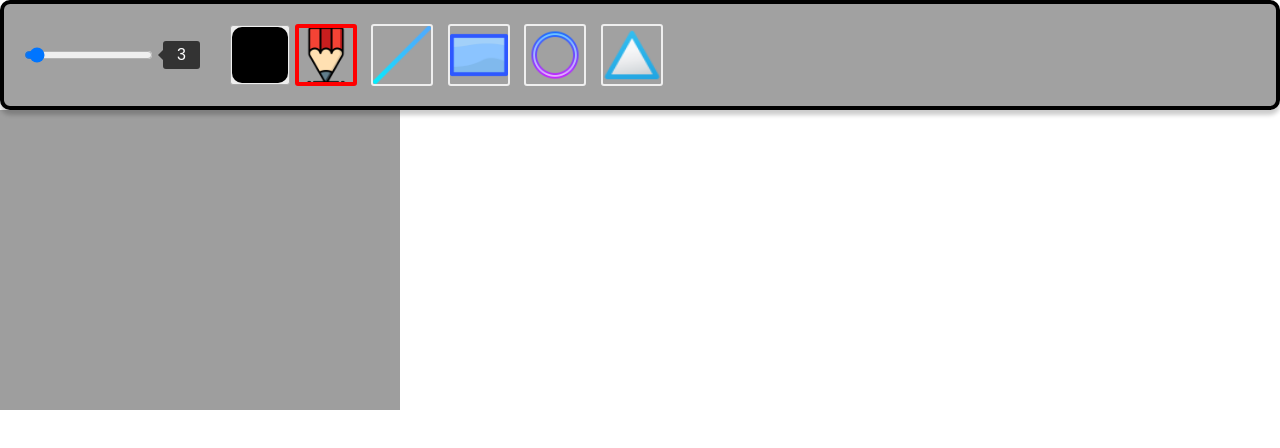
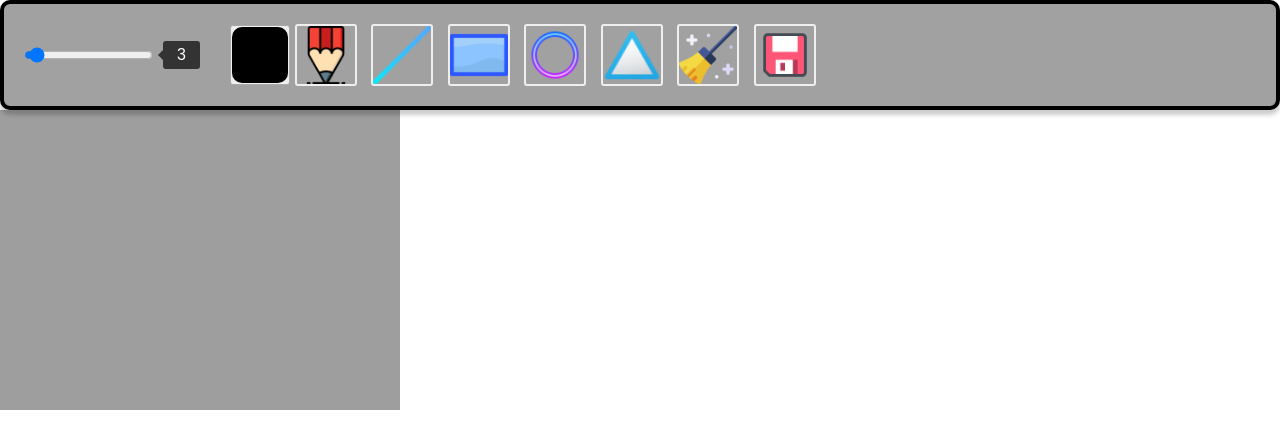
Before and after one commit to d4mp3/WebPaint, a plain HTML site: page index.html in a window 1280 px wide. Drawn offline with Linux system fonts and the light colour scheme.

Commit message:
add save and clean icon and add clean function

```diff
--- a/app.js
+++ b/app.js
@@ -2,7 +2,7 @@ class WebPaint {
     constructor() {
         this.canvasBg = new Image();
         this.canvasBg.addEventListener('load', () => {
-            this.avaibleMode = ['pen', 'line', 'rectangle'];
+            this.avaibleMode = ['pen', 'line', 'rectangle', 'circle'];
 
             // container for canvas
             this.canvasCnt = document.querySelector('.webpaint-canvas-cnt');
@@ -11,7 +11,6 @@ class WebPaint {
 
             // check for possible of drawing
             this.canDraw = false;
-            this.mode = 'pen';
 
             // pinn elements of canvas
             this.setupControls();
@@ -19,6 +18,7 @@ class WebPaint {
 
             // set default values for canvas
             this.setupInitialCtx();
+
         });
         this.canvasBg.src = "images/paper-bg.jpg";
     }
@@ -125,13 +125,12 @@ class WebPaint {
         // color picker element
         this.colorElem = document.querySelector('.paint-color');
 
+        // clear button
+        this.clearButton = document.getElementById('clear');
+
         // action button
         this.btnsMode = [...document.querySelectorAll('.webpaint-buttons-cnt .button-mode')];
 
-        // activate draw mode
-        this.btnsMode.filter(function(el) {
-            return el.dataset.mode === "pen"
-        })[0].classList.add('active');
     }
 
     bindControls() {
@@ -143,6 +142,8 @@ class WebPaint {
         this.canvasCnt.addEventListener('mousemove', this.mouseMove.bind(this));
         this.canvasCnt.addEventListener('mouseup', this.mouseDisable.bind(this));
         this.canvasCnt.addEventListener('mousedown', this.mouseEnable.bind(this));
+
+        this.clearButton.addEventListener('click', this.clear.bind(this));
 
         // after click at change draw mode button
         // turn off .active class for brothers
@@ -215,9 +216,10 @@ class WebPaint {
         return Math.PI/180 * angle;
     }
 
-    // circleDirect(e) {
-    //     if ()
-    // }
+     clear() {
+        this.ctx.clearRect(0, 0, this.canvas.width, this.canvas.height);
+        this.canvasBg.src = "images/paper-bg.jpg";
+    }
 }
 
 new WebPaint();
--- a/index.html
+++ b/index.html
@@ -31,6 +31,10 @@
                     <button data-mode="triangle" class="button-mode" type="button">
                         Triangle
                     </button>
+                    <button id="clear" class="button-fn" type="button">
+                        Clear
+                    </button>
+                    <button id="save" class="button-fn" type="button">save</button>
                 </div>
             </div>
             <div class="webpaint-canvas-cnt">
--- a/style.css
+++ b/style.css
@@ -90,6 +90,20 @@ html,body {
     width: 62px;
     height: 62px;
 }
+.webpaint-bar .button-fn {
+    cursor: pointer;
+    height: 60px;
+    background: transparent;
+    margin: 0 5px;
+    border: 0;
+    border: 2px solid #efefef;
+    color: #aaa;
+    border-radius: 3px;
+    text-indent: -9999px;
+    overflow: hidden;
+    width: 62px;
+    height: 62px;
+}
 .webpaint-bar .button-mode[data-mode="pen"] {
     background: url(images/pencil.png) no-repeat;
     background-size: cover;
@@ -110,14 +124,24 @@ html,body {
     background: url(images/triangle.png) no-repeat;
     background-size: cover;
 }
+#clear {
+    background: url(images/clean.png) no-repeat;
+    background-size: cover;
+}
+#save {
+    background: url(images/save.png) no-repeat;
+    background-size: cover;
+}
 .webpaint-bar .button-mode:focus {
+    outline: none;
+}
+.webpaint-bar .button-fn:focus {
     outline: none;
 }
 .webpaint-bar .button-mode.active {
     border: 3px solid red;
     box-shadow: inset 0 0 0 1px red;
 }
-
 /* space for canvas */
 .webpaint-canvas-cnt {
     width: 100%;
```
Also changed, not shown: images/clean.png (added), images/save.png (added).
